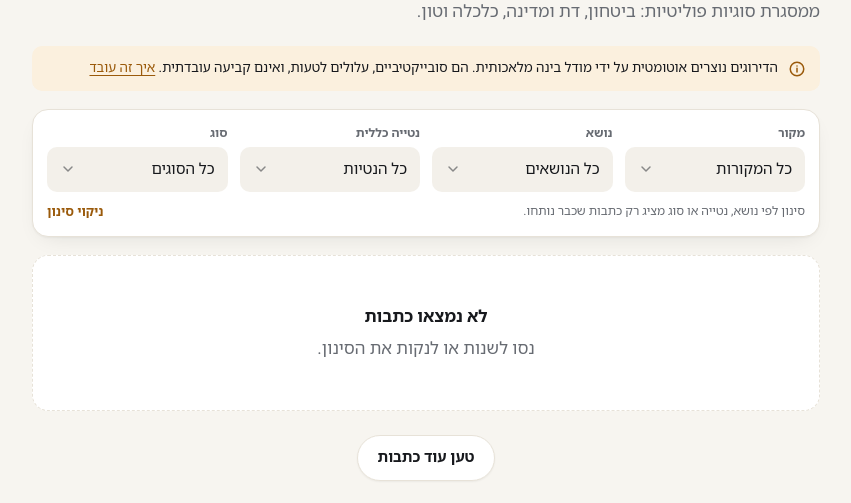
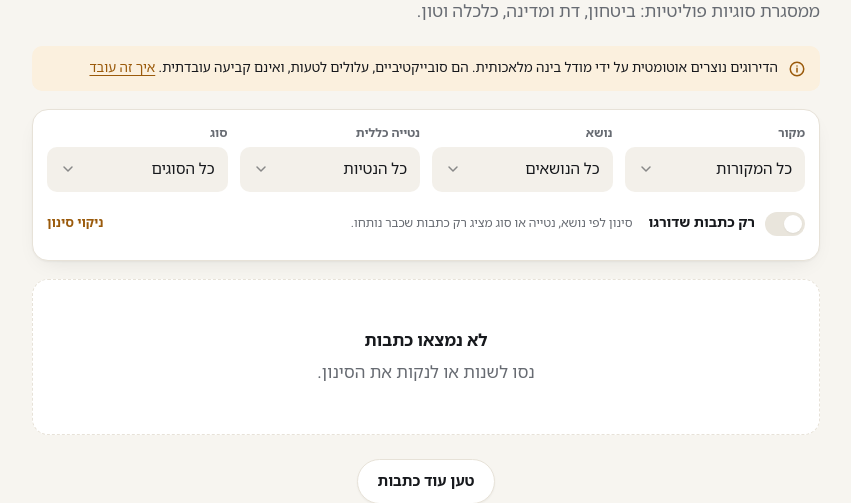
Before and after one commit to ariel139/news-analyzer, a FastAPI app: template src/news_analyzer/web/templates/index.html in a window 1280 px wide. Shown: the part 247-750 px from the top of the page, without its empty margins (214-1065 px from the left). Run offline with FastAPI, Linux system fonts and the light colour scheme; the template is opened without the code that fills it, so the values that code supplies are empty; some web fonts are replaced.

Commit message:
Add outlet logos to feed cards and an "analyzed only" filter
- Outlet site icons vendored once into web/static/logos/<id>.png (served
  locally, so visitors never contact the outlets); cards fall back to the
  letter monogram when an outlet has no logo. Also shown on /methodology.
- New `analyzed` filter (query param, API and HTML) backed by
  db.query_feed(analyzed_only=...), exposed as a switch in the filter bar
  and carried through "load more" pagination.

Co-Authored-By: Claude Opus 5.5 <noreply@anthropic.com>

```diff
--- a/src/news_analyzer/db.py
+++ b/src/news_analyzer/db.py
@@ -218,8 +218,10 @@ ANALYSIS_COLS = ("an.article_type, an.topic, an.security_score, an.security_conf
 
 def query_feed(conn: sqlite3.Connection, *, outlet: str | None = None, topic: str | None = None,
                leaning: str | None = None, article_type: str | None = None,
-               limit: int = 50, offset: int = 0) -> list[sqlite3.Row]:
+               analyzed_only: bool = False, limit: int = 50, offset: int = 0) -> list[sqlite3.Row]:
     where, params = [], []
+    if analyzed_only:
+        where.append("an.article_id IS NOT NULL")
     if outlet:
         where.append("a.outlet = ?"); params.append(outlet)
     if topic:
--- a/src/news_analyzer/web/app.py
+++ b/src/news_analyzer/web/app.py
@@ -32,16 +32,19 @@ class Filters:
                  topic: str | None = Query(None, max_length=40),
                  leaning: str | None = Query(None, pattern=LEANING_PATTERN),
                  type: str | None = Query(None, max_length=20),
+                 analyzed: bool = Query(False),
                  offset: int = Query(0, ge=0, le=100_000)):
         self.outlet = outlet or None
         self.topic = topic if topic in labels.TOPICS else None
         self.leaning = leaning or None
         self.type = type if type in labels.ARTICLE_TYPES else None
+        self.analyzed = analyzed
         self.offset = offset
 
     def query(self, conn: sqlite3.Connection, limit: int = PAGE_SIZE) -> list[sqlite3.Row]:
         return db.query_feed(conn, outlet=self.outlet, topic=self.topic, leaning=self.leaning,
-                             article_type=self.type, limit=limit, offset=self.offset)
+                             article_type=self.type, analyzed_only=self.analyzed,
+                             limit=limit, offset=self.offset)
 
 
 def _profile(conn: sqlite3.Connection, author: str | None) -> dict | None:
@@ -113,15 +116,23 @@ def marker_pct(score: int, lo: int, hi: int) -> float:
     return round((score - lo) / (hi - lo) * 100, 1)
 
 
+# Outlet site icons, vendored once into static/logos/<outlet id>.png so visitors never hit the outlets.
+LOGOS = {p.stem for p in (HERE / "static" / "logos").glob("*.png")}
+
+
+def logo_url(outlet_id: str) -> str | None:
+    return f"/static/logos/{outlet_id}.png" if outlet_id in LOGOS else None
+
+
 templates.env.filters["reltime"] = reltime
-templates.env.globals.update(labels=labels, marker_pct=marker_pct)
+templates.env.globals.update(labels=labels, marker_pct=marker_pct, logo_url=logo_url)
 
 
 def _feed_ctx(request: Request, f: Filters, conn: sqlite3.Connection) -> dict:
     s, reg = get_settings(), get_outlets()
     items = [article_dict(r, reg, s.timezone) for r in f.query(conn)]
     params = {k: v for k, v in {"outlet": f.outlet, "topic": f.topic, "leaning": f.leaning,
-                                "type": f.type}.items() if v}
+                                "type": f.type, "analyzed": "1" if f.analyzed else None}.items() if v}
     return {"request": request, "items": items, "filters": params,
             "next_offset": f.offset + PAGE_SIZE if len(items) == PAGE_SIZE else None}
 
--- a/src/news_analyzer/web/static/style.css
+++ b/src/news_analyzer/web/static/style.css
@@ -171,7 +171,24 @@ nav a[aria-current="page"] { color: var(--text); background: var(--surface-2); }
 }
 .filters select:hover { border-color: var(--line); }
 .filters select:focus-visible { outline: none; border-color: var(--accent-strong); box-shadow: 0 0 0 3px var(--accent-soft); }
-.filters-foot { grid-column: 1 / -1; display: flex; justify-content: space-between; align-items: center; gap: 12px; }
+.filters-foot { grid-column: 1 / -1; display: flex; flex-wrap: wrap; justify-content: space-between; align-items: center; gap: 8px 16px; }
+.filters-foot .hint { flex: 1 1 200px; }
+.filters .switch {
+  flex-direction: row; align-items: center; gap: 10px; cursor: pointer;
+  font-size: .88rem; font-weight: 600; color: var(--text); min-height: 44px;
+}
+.switch input { position: absolute; opacity: 0; width: 1px; height: 1px; }
+.switch-track {
+  position: relative; flex: none; width: 40px; height: 24px; border-radius: 999px;
+  background: var(--surface-3); transition: background .2s var(--ease);
+}
+.switch-track::after {
+  content: ""; position: absolute; top: 3px; right: 3px; width: 18px; height: 18px; border-radius: 50%;
+  background: var(--surface); box-shadow: var(--shadow-sm); transition: transform .2s var(--ease);
+}
+.switch input:checked + .switch-track { background: var(--ink); }
+.switch input:checked + .switch-track::after { transform: translateX(-16px); }
+.switch input:focus-visible + .switch-track { outline: 2px solid var(--accent-strong); outline-offset: 2px; }
 .filters .hint { margin: 0; font-size: .76rem; color: var(--muted); }
 .reset { font-size: .8rem; font-weight: 600; text-decoration: none; white-space: nowrap; }
 @media (min-width: 680px) { .filters { grid-template-columns: repeat(4, minmax(0, 1fr)); } }
@@ -204,6 +221,10 @@ nav a[aria-current="page"] { color: var(--text); background: var(--surface-2); }
   background: var(--surface-2); color: var(--text); border: 1px solid var(--line);
   font-family: var(--font-display); font-weight: 700; font-size: 1.15rem;
 }
+.logo {
+  display: block; width: 42px; height: 42px; border-radius: 12px; object-fit: contain;
+  background: #fff; border: 1px solid var(--line); padding: 3px;
+}
 .item-body { min-width: 0; display: flex; flex-direction: column; gap: 6px; }
 .meta { display: flex; flex-wrap: wrap; gap: 4px 8px; font-size: .8rem; color: var(--muted); align-items: center; }
 .meta .outlet { color: var(--text); font-weight: 600; }
@@ -221,8 +242,8 @@ nav a[aria-current="page"] { color: var(--text); background: var(--surface-2); }
 }
 .item[open] .chev { transform: rotate(180deg); background: var(--surface-3); color: var(--text); }
 @media (max-width: 520px) {
-  .item summary { grid-template-columns: 1fr auto; padding: 14px; gap: 10px; }
-  .monogram { display: none; }
+  .item summary { padding: 14px; gap: 10px; }
+  .logo, .monogram { width: 34px; height: 34px; border-radius: 10px; font-size: 1rem; }
   .title { font-size: 1.1rem; }
 }
 
@@ -365,7 +386,8 @@ nav a[aria-current="page"] { color: var(--text); background: var(--surface-2); }
 .prose li::marker { color: var(--accent-strong); }
 .outlet-list { display: flex; flex-wrap: wrap; gap: 8px; list-style: none; padding: 0 !important; }
 .outlet-list li { margin: 0; }
-.outlet-list .tag { font-size: .82rem; padding: 2px 12px; }
+.outlet-list .tag { font-size: .82rem; padding: 2px 12px; gap: 6px; }
+.outlet-list img { border-radius: 4px; }
 .table-wrap { overflow-x: auto; border: 1px solid var(--line); border-radius: var(--radius-sm); margin: 14px 0; }
 .scales { border-collapse: collapse; width: 100%; font-size: .88rem; }
 .scales th { background: var(--surface-2); font-size: .78rem; color: var(--muted); font-weight: 700; }
--- a/src/news_analyzer/web/templates/_feed_items.html
+++ b/src/news_analyzer/web/templates/_feed_items.html
@@ -4,7 +4,9 @@
 <li>
   <details class="item" hx-get="/fragments/article/{{ a.id }}" hx-trigger="toggle once" hx-target="find .panel">
     <summary>
-      <span class="monogram" aria-hidden="true">{{ a.outlet_name[:1] }}</span>
+      {% set logo = logo_url(a.outlet) %}
+      {% if logo %}<img class="logo" src="{{ logo }}" alt="" width="42" height="42" loading="lazy">
+      {% else %}<span class="monogram" aria-hidden="true">{{ a.outlet_name[:1] }}</span>{% endif %}
       <span class="item-body">
         <span class="meta">
           <span class="outlet">{{ a.outlet_name }}</span>
--- a/src/news_analyzer/web/templates/index.html
+++ b/src/news_analyzer/web/templates/index.html
@@ -45,6 +45,11 @@
     </select>
   </label>
   <div class="filters-foot">
+    <label class="switch">
+      <input type="checkbox" name="analyzed" value="1" role="switch" {% if filters.analyzed %}checked{% endif %}>
+      <span class="switch-track" aria-hidden="true"></span>
+      <span>רק כתבות שדורגו</span>
+    </label>
     <p class="hint">סינון לפי נושא, נטייה או סוג מציג רק כתבות שכבר נותחו.</p>
     <a class="reset" href="/">ניקוי סינון</a>
   </div>
--- a/src/news_analyzer/web/templates/methodology.html
+++ b/src/news_analyzer/web/templates/methodology.html
@@ -13,7 +13,7 @@
   <h2>מאיפה מגיעות הכתבות</h2>
   <p>הכתבות נאספות בעיקר מפידי RSS רשמיים, בערך כל 15 דקות. כאשר נדרש טקסט לניתוח, המערכת טוענת את עמוד הכתבה הציבורי, בקצב איטי ובכפוף לקובץ robots.txt של האתר. כתבות בתשלום אינן נטענות ואינן מנותחות. האתר מציג כותרת, מקור, זמן פרסום, תקציר קצר שנכתב על ידי המודל וקישור למקור. הוא <strong>אינו</strong> מציג את תוכן הכתבות. הטקסט ששימש לניתוח נשמר לשימוש פנימי בלבד ונמחק אחרי {{ retention }} ימים.</p>
   <ul class="outlet-list">
-    {% for o in outlets %}<li><span class="tag{% if not o.enabled %} muted{% endif %}">{{ o.name }}{% if not o.enabled %} – לא נאסף כרגע (האתר חוסם גישה אוטומטית){% endif %}</span></li>{% endfor %}
+    {% for o in outlets %}<li><span class="tag{% if not o.enabled %} muted{% endif %}">{% if logo_url(o.id) %}<img src="{{ logo_url(o.id) }}" alt="" width="16" height="16">{% endif %}{{ o.name }}{% if not o.enabled %} – לא נאסף כרגע (האתר חוסם גישה אוטומטית){% endif %}</span></li>{% endfor %}
   </ul>
 
   <h2>מה המודל מדרג</h2>
```
Also changed, not shown: tests/test_api.py (+2 -0 lines), tests/test_web.py (+13 -0 lines), src/news_analyzer/web/static/logos/globes.png (added), src/news_analyzer/web/static/logos/haaretz.png (added), src/news_analyzer/web/static/logos/israelhayom.png (added), src/news_analyzer/web/static/logos/maariv.png (added), src/news_analyzer/web/static/logos/n12.png (added), src/news_analyzer/web/static/logos/walla.png (added), src/news_analyzer/web/static/logos/ynet.png (added).
